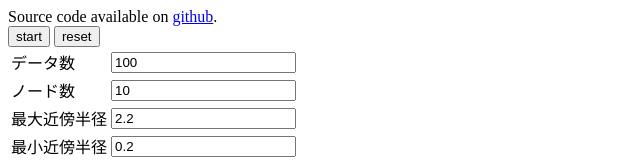
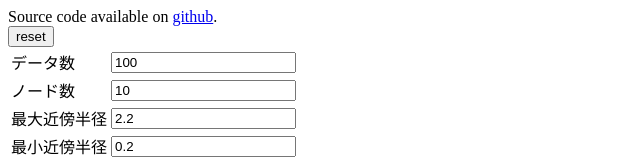
Before and after one commit to tsuno0829/som.github.io, a plain HTML site: page docs/index.html in a window 1280 px wide. Shown: the top 160 px of the page, without its empty margins (0-640 px from the left). Drawn offline with nearby package versions, Linux system fonts and the light colour scheme.

Commit message:
resetボタンをinput tagに変更

```diff
--- a/docs/index.html
+++ b/docs/index.html
@@ -7,8 +7,7 @@
       Source code available on <a href=https://github.com/tsuno0829/som.github.io>github</a>.
     </div>
 
-    <button id="start">start</button>
-    <button id="reset">reset</button>
+    <input id="reset_btn" type="button" value="reset"></button>
 
     <table>
       <tr>
```
